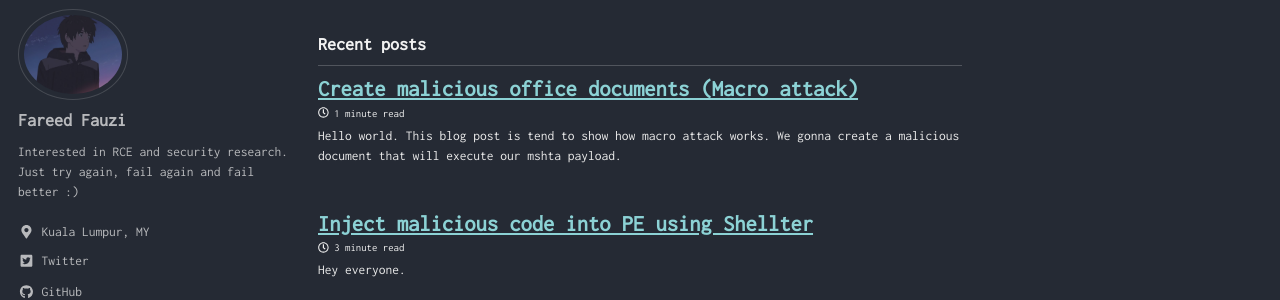
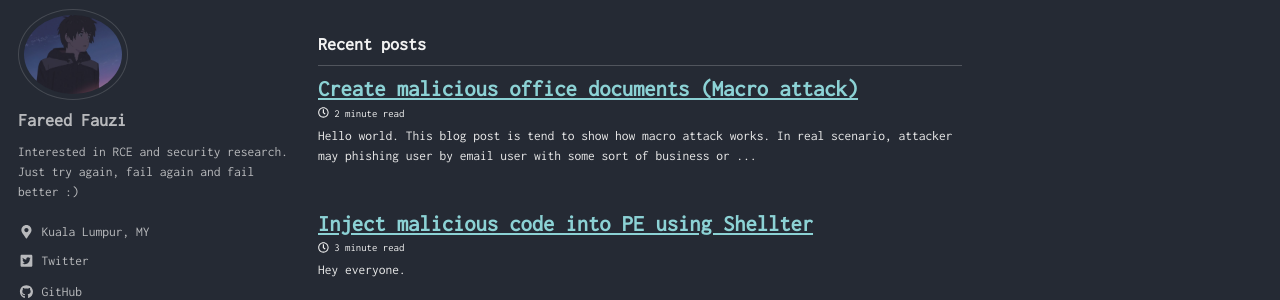
Before and after one commit to spiritedwolf/fareedfauzi.github.io, a Jekyll site: the page built from index.html, in a window 1280 px wide and 900 px high. Shown: the part 145-445 px from the top of the window. Built offline with Jekyll 4.4.1, drawn with Linux system fonts in a browser that asks for light colours; cached includes are drawn as plain includes; the list of posts is cut into pages by our own code; part of the change alters nothing that is shown.

Commit message:
Update 2020-04-19-malicious-doc.md

```diff
--- a/_posts/2020-04-19-malicious-doc.md
+++ b/_posts/2020-04-19-malicious-doc.md
@@ -9,7 +9,15 @@ categories:
 ---
 
 Hello world.
-This blog post is tend to show how macro attack works. We gonna create a malicious document that will execute our mshta payload.
+This blog post is tend to show how macro attack works. In real scenario, attacker may phishing user by email user with some sort of business or organization matter etc., if user download and execute those malicious file, their machine then will be compromised.
+
+Successful rate for this macro attack being detected by AntiVirus is depend on how the obfuscation of the macro and the Antivirus(AV) signature itself. It's look like the more obfuscation made by attacker, the lower the chance of their malware being detected by AV. One of the popular malware using this type of attack is Emotet malware. They use macro attack to drop their payload, and then execute the executable at the end of the process.
+
+Picture below from CyberReason show how of Emotet malware works.
+
+![enter image description here](https://lh6.googleusercontent.com/2NuozHdR7FXjw0eHCtSOa0kJyTgTGbC1Q64bhXNi1gOCRW7lHJfrb8SnAXaN6wjY9BKmsd0RwekmY1y-fCk21CVv2CBmMPBMQb9iGDghRfLCZ8GfrN0DSRm6GH0D8Fc7HH2-iKpH)
+
+We gonna create a basic malicious document attack that will execute mshta payload without any obfuscation made whenever user open our malicious document.
 
 This blog post is for education and research purpose only. If you do something bad, do with your own risk.
 
@@ -71,6 +79,6 @@ Take a look at below gif on how it works.
 Koadic now has take control our target user.
 
 # User (victim) precaution
-- Please make sure the document we've downloaded from internet/mail is clean
-- Take a look who is the sender in your mail box
-- Take a precautionary measures before open `.doc` or `.docm` document format.
+- Verify sender address thoroughly
+- Ensure Antivirus is legitimate and updated
+- Take a precautionary measures like do not click "enable content" when opening `.doc` or `.docm` document format.
```
